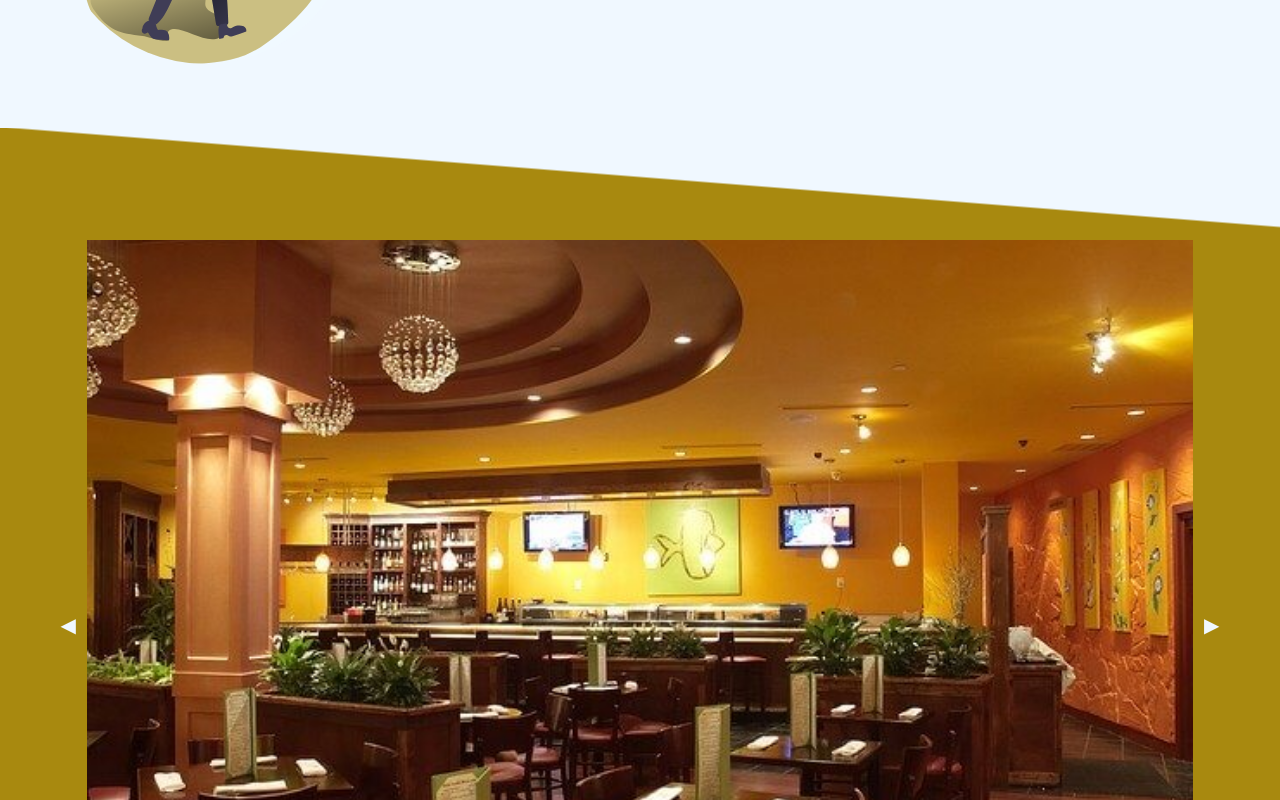
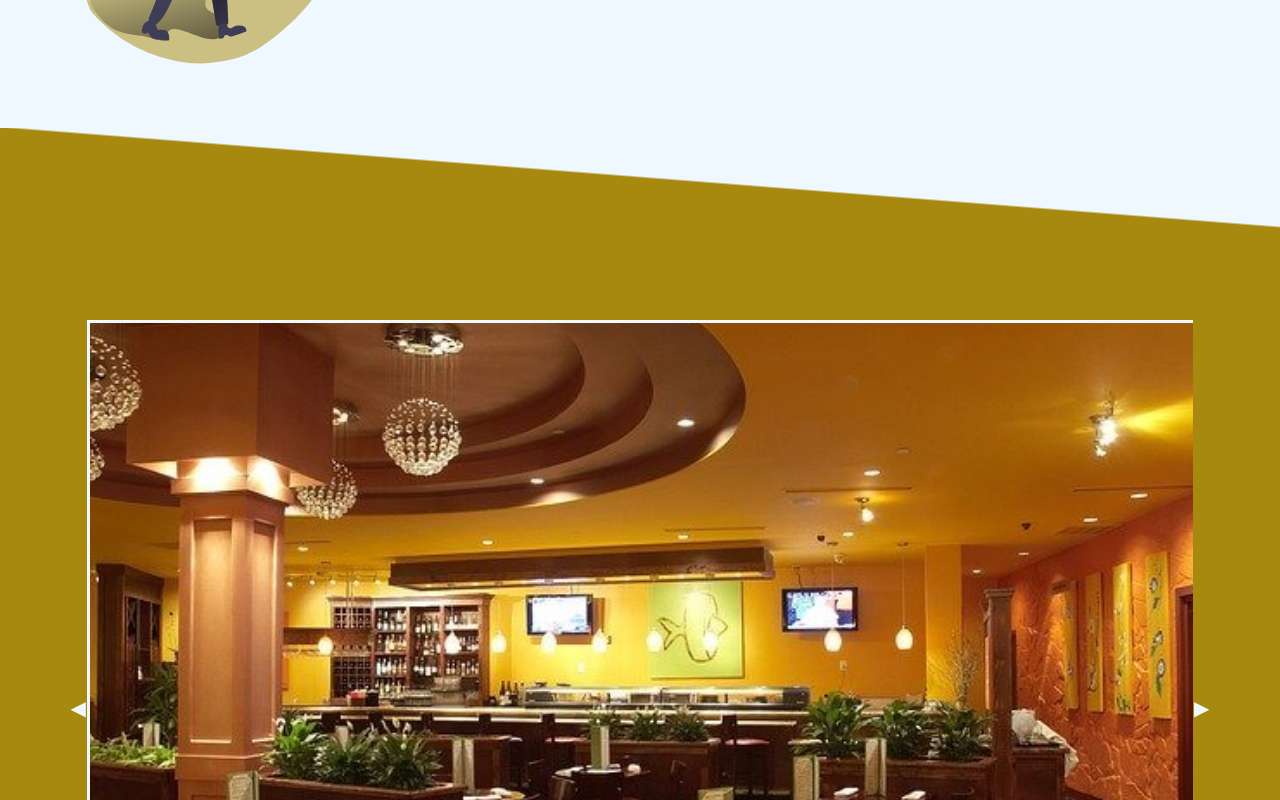
Before and after one commit to eevan7a9/freshmeat-restaurant-e7a9, a Vue app in the folder frontend-restaurant/: page /#/ in a window 1280 px wide. Shown: the part 3840-4640 px from the top of the page. Built offline with nearby package versions, Linux system fonts and the light colour scheme.

Commit message:
adjust padding and border color'

```diff
--- a/frontend-restaurant/src/components/RestaurantCarousel.vue
+++ b/frontend-restaurant/src/components/RestaurantCarousel.vue
@@ -3,7 +3,7 @@
     <carousel
       :per-page="1"
       :navigationEnabled="true"
-      :navigationClickTargetSize="21"
+      :navigationClickTargetSize="11"
       :mouse-drag="true"
       paginationPosition="bottom"
       :centerMode="true"
@@ -57,6 +57,7 @@ export default {
     width: 100%;
     background-size: cover;
     background-position: center;
+    border: 3px aliceblue solid;
     cursor: move;
     .text-container {
       background: rgba(0, 0, 0, 0.281);
--- a/frontend-restaurant/src/views/Home.vue
+++ b/frontend-restaurant/src/views/Home.vue
@@ -60,7 +60,8 @@ $mainColor: #a8890f;
     background: $mainColor;
   }
   #carousel {
-    padding-top: 5rem;
+    padding-top: 10rem;
+    padding-bottom: 1rem;
   }
   /*------------------*/
   /*  SKEW CLOCKWISE  */
```
